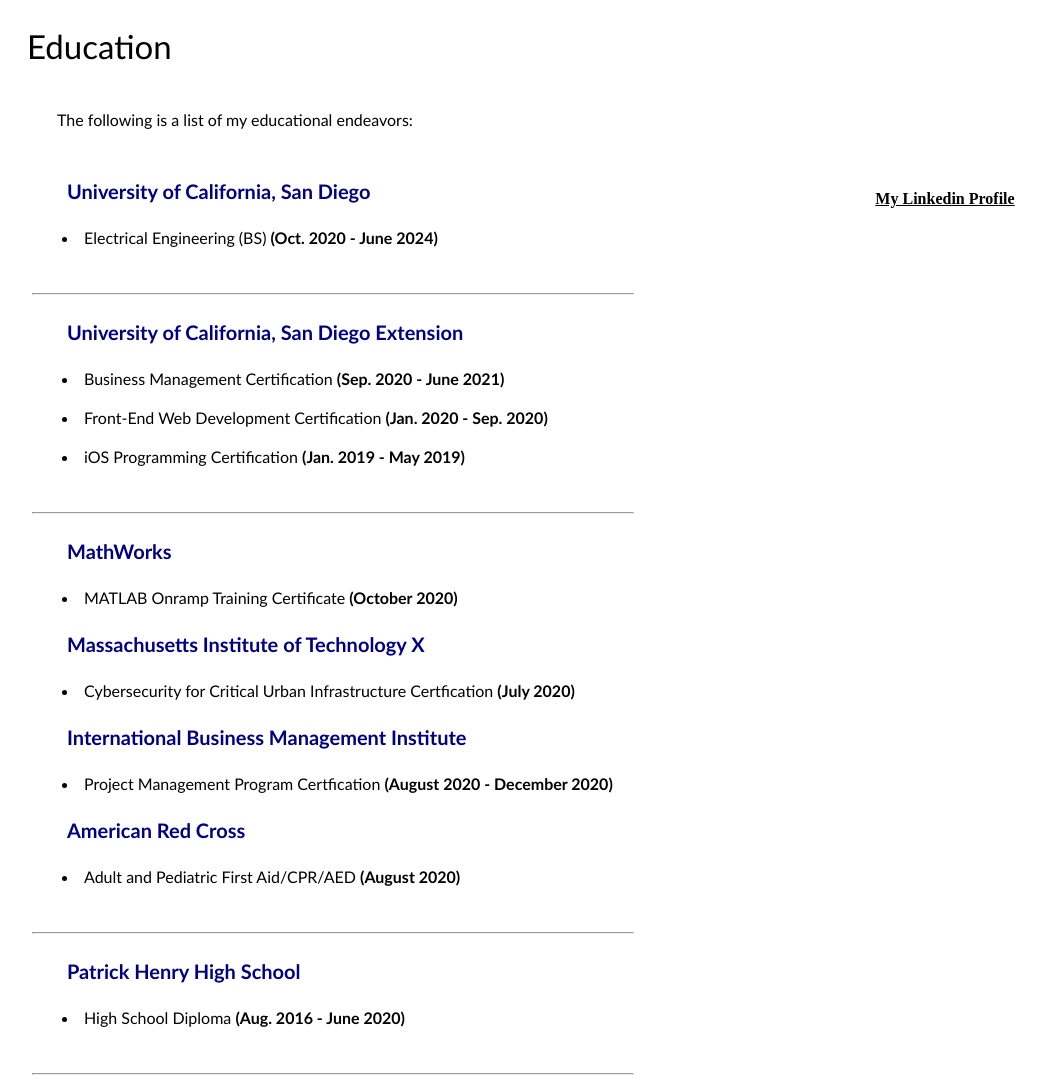
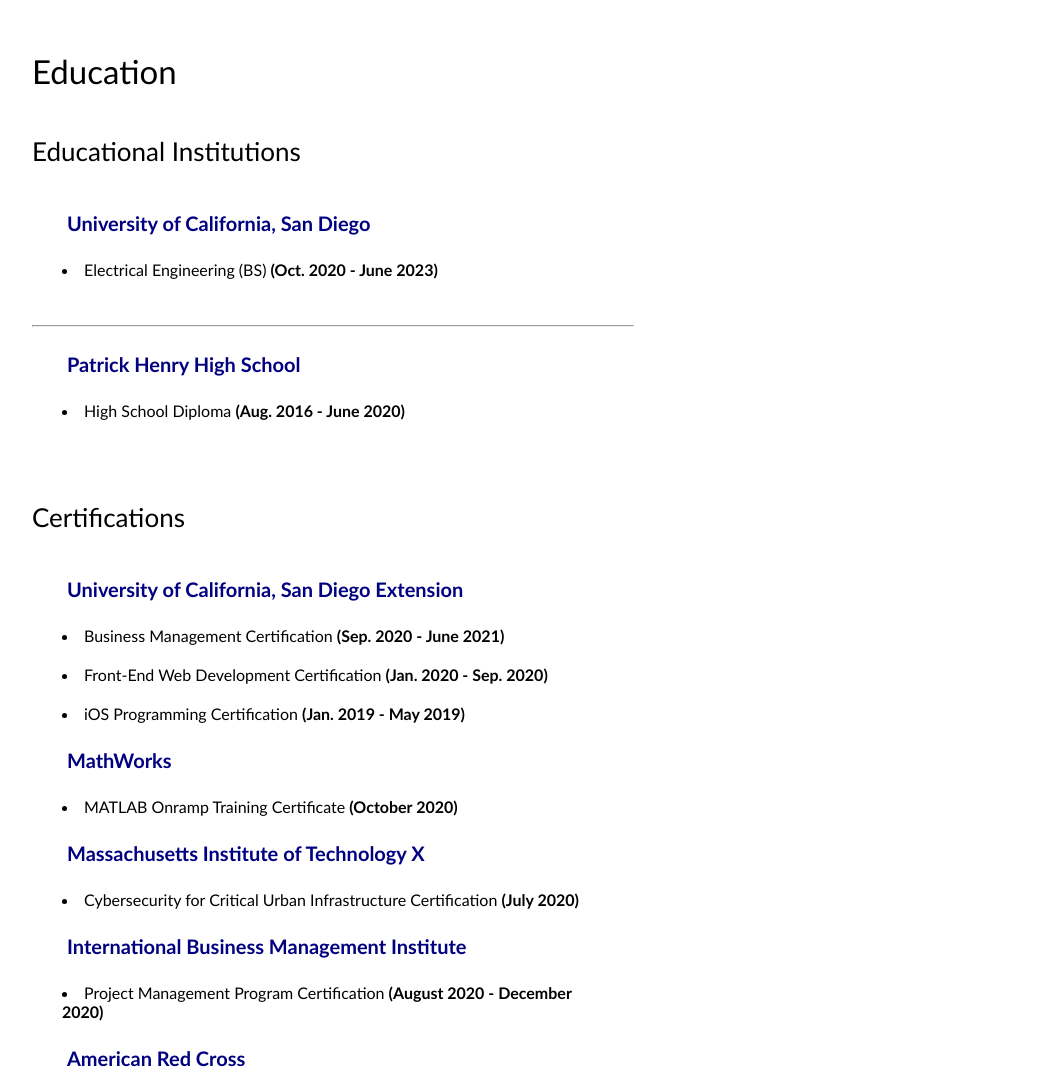
Before and after one commit to ymorsi7/Yusuf-Portfolio-Website, a plain HTML site: page pages/about.html in a window 1280 px wide. Shown: the part 1772-2850 px from the top of the page, without its empty margins (1-1047 px from the left). Drawn offline with Linux system fonts and the light colour scheme; a script that the page names is missing; files whose address does not match are found by name.

Commit message:
Update about.html

```diff
--- a/pages/about.html
+++ b/pages/about.html
@@ -12,7 +12,7 @@
 	<body>
 
         <header><h1>Yusuf Morsi's Portfolio</h1><nav>
-            <a href = "index.html">Home</a>
+            <a href = "../index.html">Home</a>
             <a href = "/pages/projects.html">Projects</a>
             <a href = "/pages/about.html">About</a>
     <!-- <a href = "/pages/photos.html">Photography</a> -->
@@ -28,12 +28,12 @@
      <section id = "Section 1">
 
          <h4>Bio</h4>
-            <p class = "p" id = "myP"> My name is Yusuf, and I'm an aspiring Electrical Engineer with experience in both iOS and Android app development, web development, digital electronics, and leading teams in projects (which my presidencies in my high school's Architecture Construction Engineering (ACE) and Leadership clubs have taught me). I also have some research experience from the Young Engineer Experience (YEE) that I experienced in the first half of the summer of 2019 in SDSU. In addition, a week-long engineering summer camp in Sacramento (CREATE) that I took subsequent to my research experience helped me learn several other applications of electrical engineering when I toured and visited many architecture firms and construction sites all over northern California.</p>
+            <p class = "p" id = "myP"> My name is Yusuf, and I'm an aspiring Electrical Engineer with experience in both iOS and Android app development, web development, digital electronics, and leading teams in projects (which my presidencies in my high school's Architecture Construction Engineering (ACE) and Leadership clubs have taught me). I also have some research experience from the Young Engineer Experience (YEE) that I experienced in the first half of the summer of 2019 in SDSU. I am also learning a lot in my current research experience at UCSD's Design Lab, in which I am working with a phone's IR camera to conduct a fundoscopy (the process of capturing eye fundus photographs), with the guidance of Professor Edward Wang.</p>
 
             <p class = "p" id = "myP"> My main hobbies include front-end web development, photography, and cooking. To view some of the pictures that I took in places like Los Angeles, Warsaw, Phoenix and Cairo, click <a class = "spacefix" href = "../pages/photos.html">here</a>.</p>
 
          <h4>Resume</h4>
-         <a href = "../projectdocs/resume.pdf">Click here to see my resume!</a>
+         <a href = "../resume.pdf">Click here to see my resume!</a>
 
 
          <h4>Contact</h4>
@@ -44,43 +44,47 @@
             <p class = "pt" id = "RemoveThisParagraph">If you wish to contact me on a topic related to education, please email me at <a class = "spacefix" href = "mailto:ymorsi@ucsd.edu">ymorsi@ucsd.edu</a></p>   </center>
         </section>
 
-
-         <h4>Education</h4>
-         <p class = "p" id = "myP"> The following is a list of my educational endeavors:</p>
-
              <div class="row">
         <div class="column">
+                <h4>Education</h4>
+                <h5>Educational Institutions</h5>
 
             <p class = "pj">University of California, San Diego</p>
-                <li id = "yantitle">Electrical Engineering (BS) <b>(Oct. 2020 - June 2024)</b></li><br><hr>
+                <li id = "yantitle">Electrical Engineering (BS) <b>(Oct. 2020 - June 2023)</b></li><br><hr>
+            <p class = "pj">Patrick Henry High School</p>
+            <li id = "yantitle">High School Diploma <b>(Aug. 2016 - June 2020)</b></li><br>
+
+
+            <h5>Certifications</h5>
               <p class = "pj">University of California, San Diego Extension</p>
             <li id = "yantitle">Business Management Certification <b>(Sep. 2020 - June 2021)</b></li>
             <li id = "yantitle">Front-End Web Development Certification <b>(Jan. 2020 - Sep. 2020)</b></li>
-            <li id = "yantitle">iOS Programming Certification <b>(Jan. 2019 - May 2019)</b></li><br><hr>
+            <li id = "yantitle">iOS Programming Certification <b>(Jan. 2019 - May 2019)</b></li>
             <p class = "pj">MathWorks</p>
             <li id = "yantitle">MATLAB Onramp Training Certificate <b>(October 2020)</b></li>
                 <p class = "pj">Massachusetts Institute of Technology X </p>
-            <li id = "yantitle">Cybersecurity for Critical Urban Infrastructure Certfication <b>(July 2020)</b></li>
+            <li id = "yantitle">Cybersecurity for Critical Urban Infrastructure Certification <b>(July 2020)</b></li>
                 <p class = "pj">International Business Management Institute </p>
-            <li id = "yantitle">Project Management Program Certfication <b>(August 2020 - December 2020)
-                </b>
-            </li>
+            <li id = "yantitle">Project Management Program Certification <b>(August 2020 - December 2020)
+                </b></li>
              <p class = "pj">American Red Cross</p>
-            <li id = "yantitle">Adult and Pediatric First Aid/CPR/AED <b>(August 2020)</b></li> <br><hr>
-            <p class = "pj">Patrick Henry High School</p>
-                <li id = "yantitle">High School Diploma <b>(Aug. 2016 - June 2020)</b></li><br><hr>
+            <li id = "yantitle">Adult and Pediatric First Aid/CPR/AED <b>(August 2020)</b></li>
+
          </div>
 
         <div class="column">
-               <center><script type="text/javascript" src="https://platform.linkedin.com/badges/js/profile.js" async defer></script> <br> <br><div class="LI-profile-badge"  data-version="v1" data-size="medium" data-locale="en_US" data-type="vertical" data-theme="dark" data-vanity="yusufmorsi"><a class="LI-simple-link" href='https://www.linkedin.com/in/yusufmorsi?trk=profile-badge'>My Linkedin Profile</a></div><br><br><br><br> <br></center></div>   </div>
+              <!--  <center><script type="text/javascript" src="https://platform.linkedin.com/badges/js/profile.js" async defer></script> --> <br> <br>
+
+                    <center>
+                    <div class="LI-profile-badge"  data-version="v1" data-size="large" data-locale="en_US" data-type="vertical" data-theme="dark" data-vanity="yusufmorsi"><a class="LI-simple-link" href='https://www.linkedin.com/in/yusufmorsi?trk=profile-badge'></a></div><br><br><br><br> <br></center></div></div>
 
 
     <center> <footer><hr><nav>
-            <a href = "/pages/index.html">Home</a>
+            <a href = "../index.html">Home</a>
             <a href = "/pages/projects.html">Projects</a>
             <a href = "/pages/about.html">About</a>
         <!-- <a href = "/pages/photos.html">Photography</a> -->
-        <!--    <a href = "/pages/contact.html">Contact</a> --?
+        <!--    <a href = "/pages/contact.html">Contact</a>
             </nav> <br>  </footer>
-	   <!--     <footer id = "cyantitle"> Copyright Surpassing Web Dev. &copy; 2021 </footer>-->
+	       <footer id = "cyantitle"> Copyright Surpassing Web Dev. &copy; 2021 </footer> -->
         </nav></footer></center></section></body></html>
```
